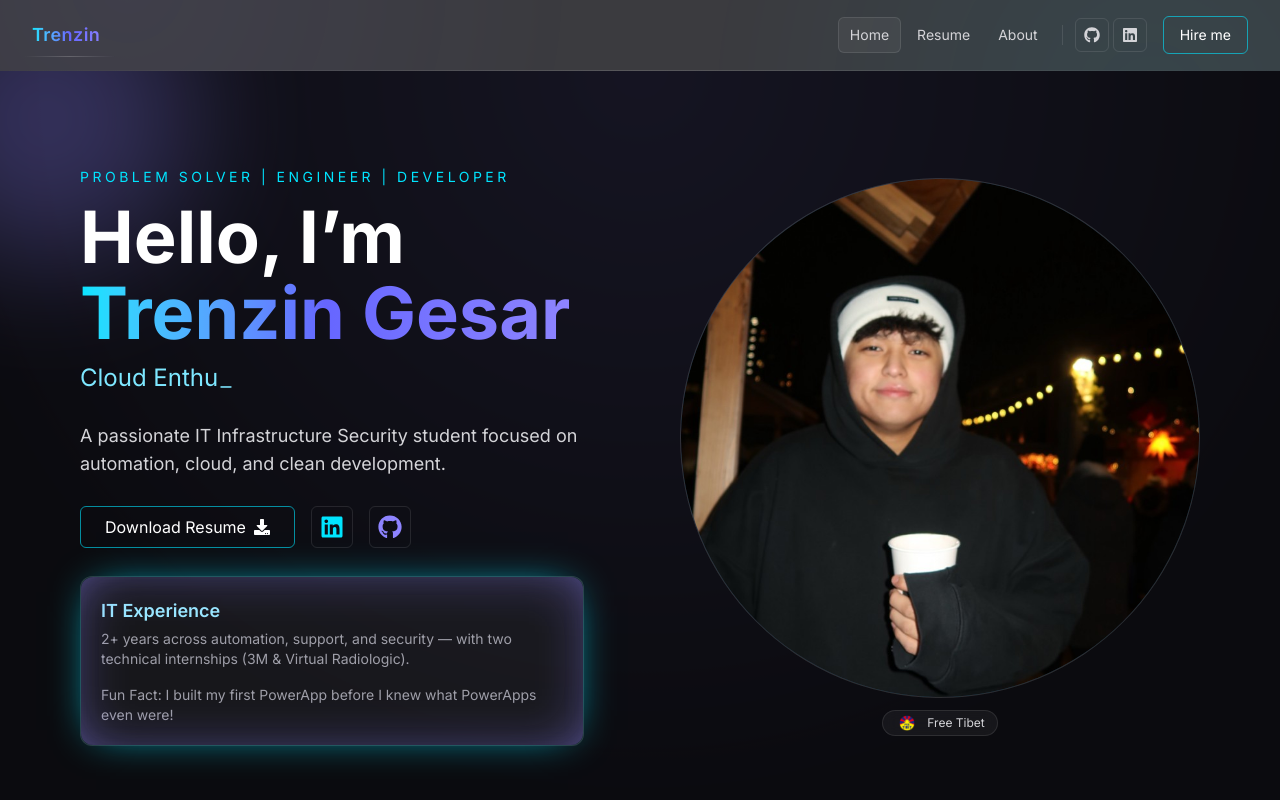
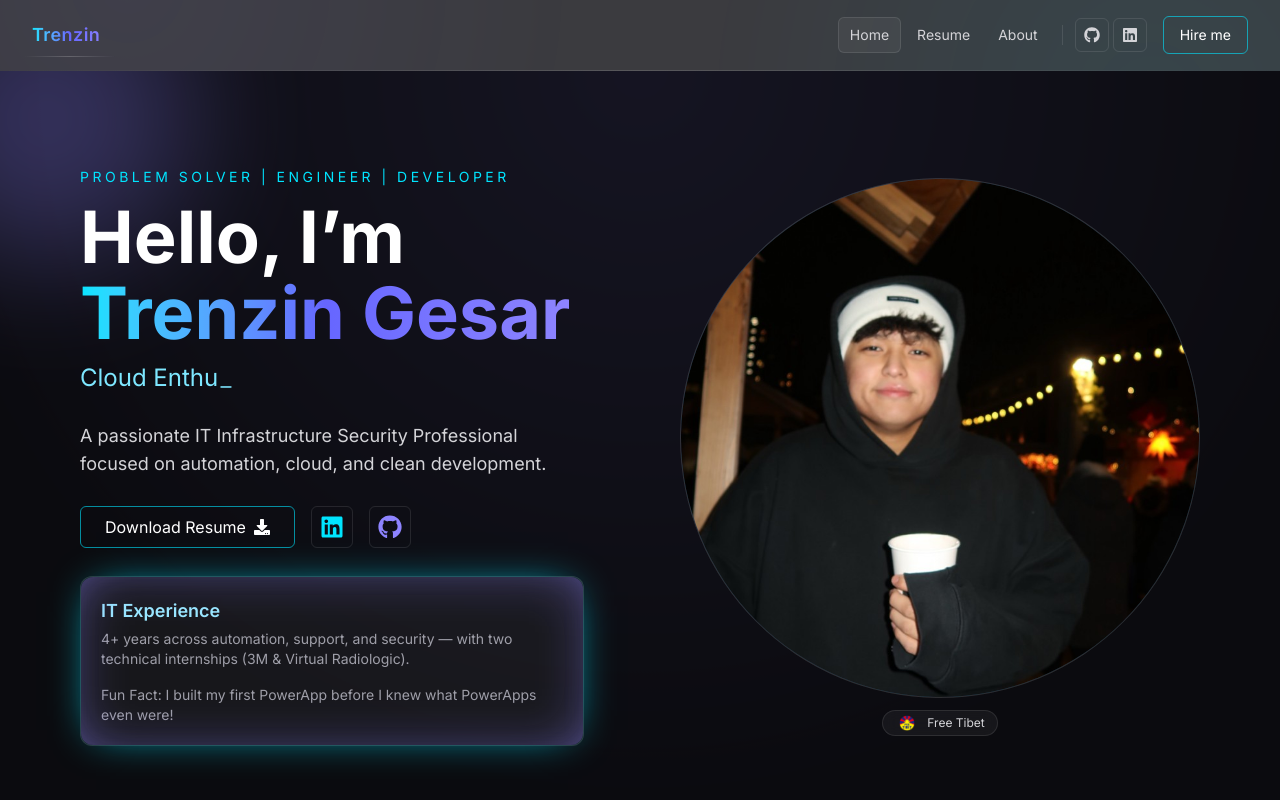
Before and after one commit to tgesar/portfolio, a Next.js app: page / in a window 1280 px wide. Shown: the top 800 px of the page. Built offline with nearby package versions, Linux system fonts and the light colour scheme.

Commit message:
Update page.tsx
Updated information

```diff
--- a/src/app/page.tsx
+++ b/src/app/page.tsx
@@ -115,7 +115,7 @@ export default function Home() {
           </h2>
 
           <p className="mb-7 text-lg text-zinc-300">
-            A passionate IT Infrastructure Security student focused on automation, cloud, and clean development.
+            A passionate IT Infrastructure Security Professional focused on automation, cloud, and clean development.
           </p>
 
           {/* CTAs */}
@@ -153,7 +153,7 @@ export default function Home() {
             <div className="pointer-events-none absolute inset-0 rounded-xl shadow-[0_0_40px_-15px_#00e5ff,0_0_70px_-30px_#8e84ff_inset]" />
             <p className="text-lg font-semibold text-[#9ae8ff]">IT Experience</p>
             <p className="mt-1 text-sm text-zinc-400">
-              2+ years across automation, support, and security — with two technical internships (3M & Virtual Radiologic).
+              4+ years across automation, support, and security — with two technical internships (3M & Virtual Radiologic).
             </p>
             <p className="mt-4 text-sm text-zinc-400">
               Fun Fact: I built my first PowerApp before I knew what PowerApps even were!
```
